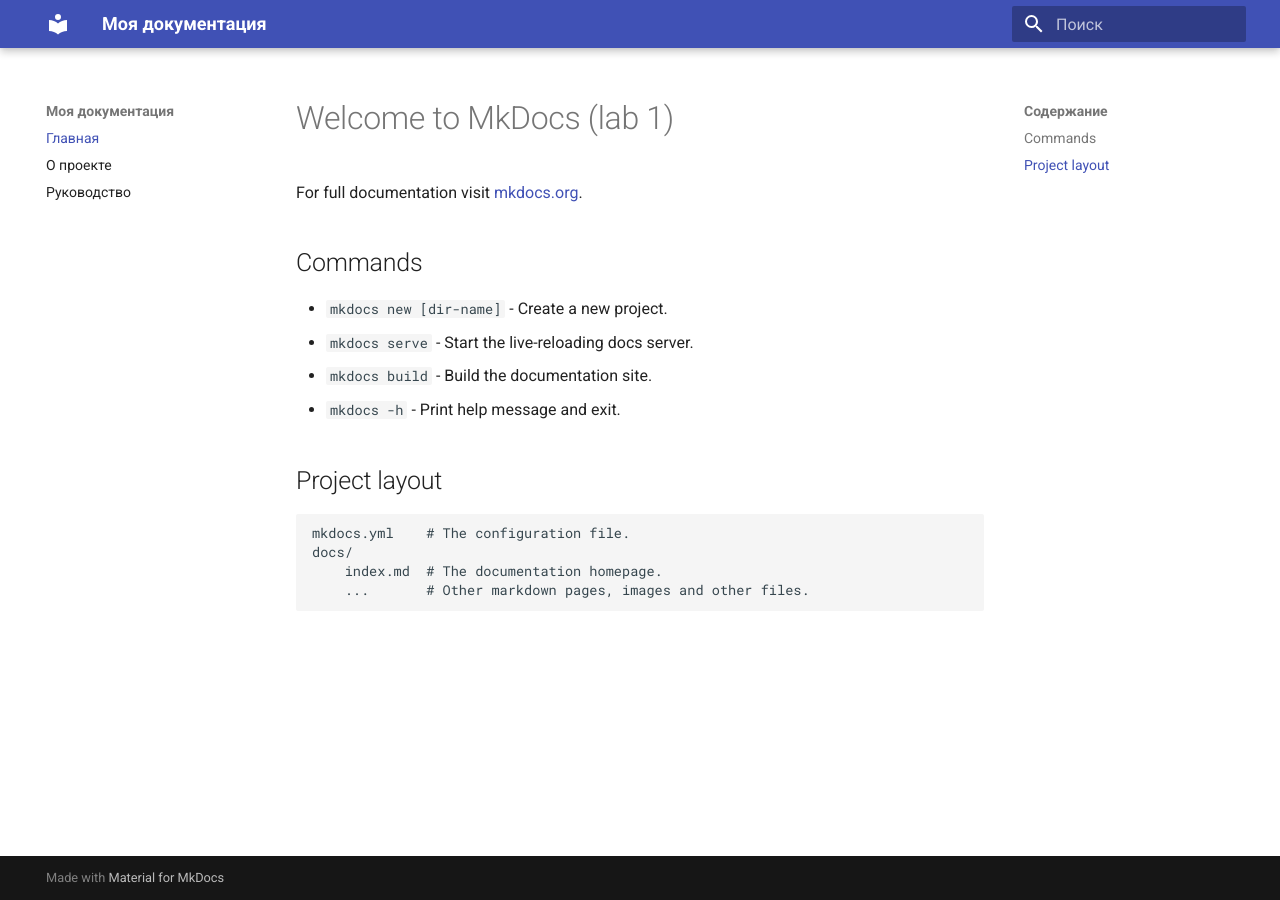
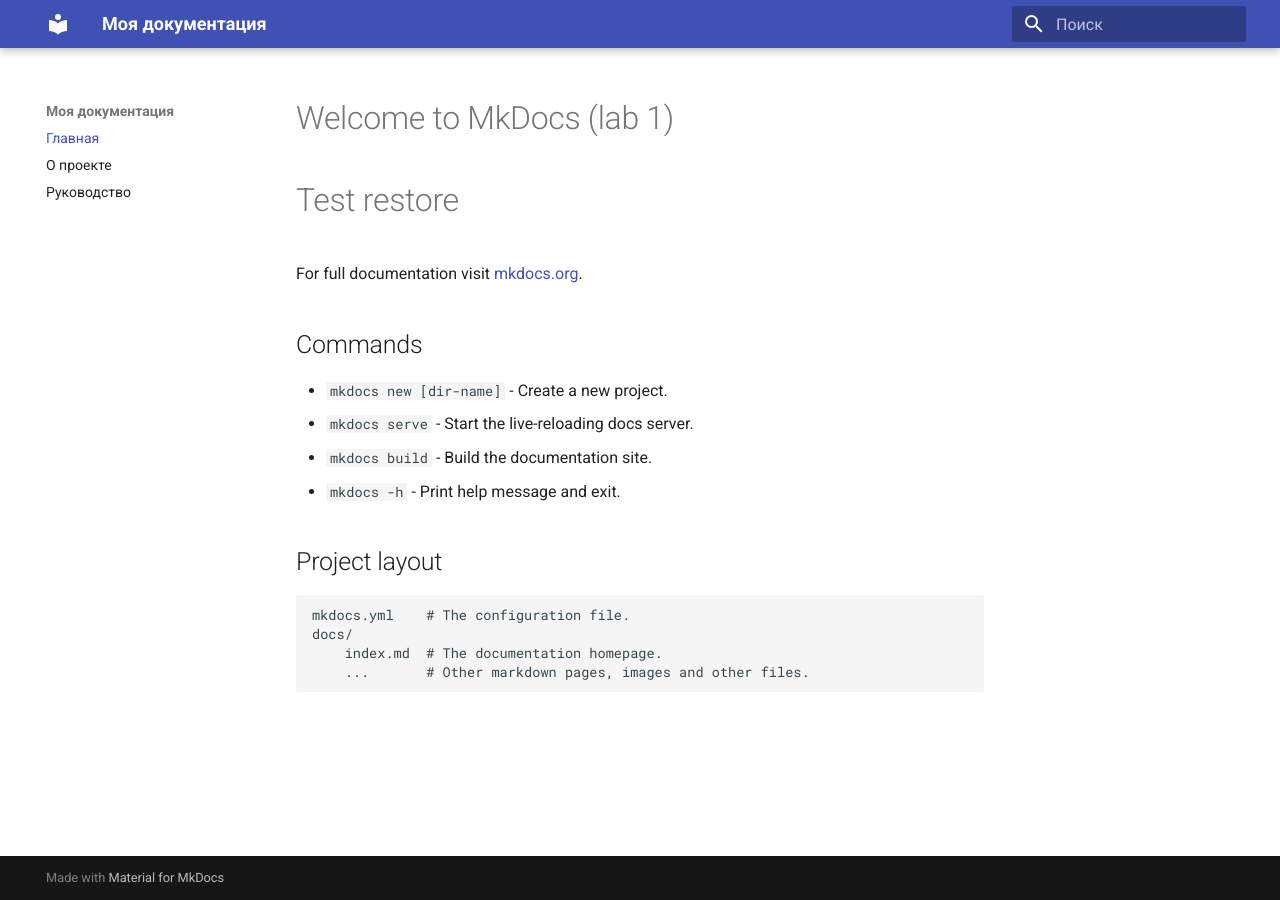
Before and after one commit to ilyaaid/itmo-python-hw1, an MkDocs documentation site: the page built from docs/index.md, in a window 1280 px wide. Built offline with MkDocs 1.6.1 and Material for MkDocs 9.7.7, drawn with Linux system fonts in a browser that asks for light colours.

Commit message:
fix restore commit

```diff
--- a/docs/index.md
+++ b/docs/index.md
@@ -1,4 +1,6 @@
 # Welcome to MkDocs (lab 1)
+
+# Test restore
 
 For full documentation visit [mkdocs.org](https://www.mkdocs.org).
 
```
Also changed, not shown: 1 other file.
